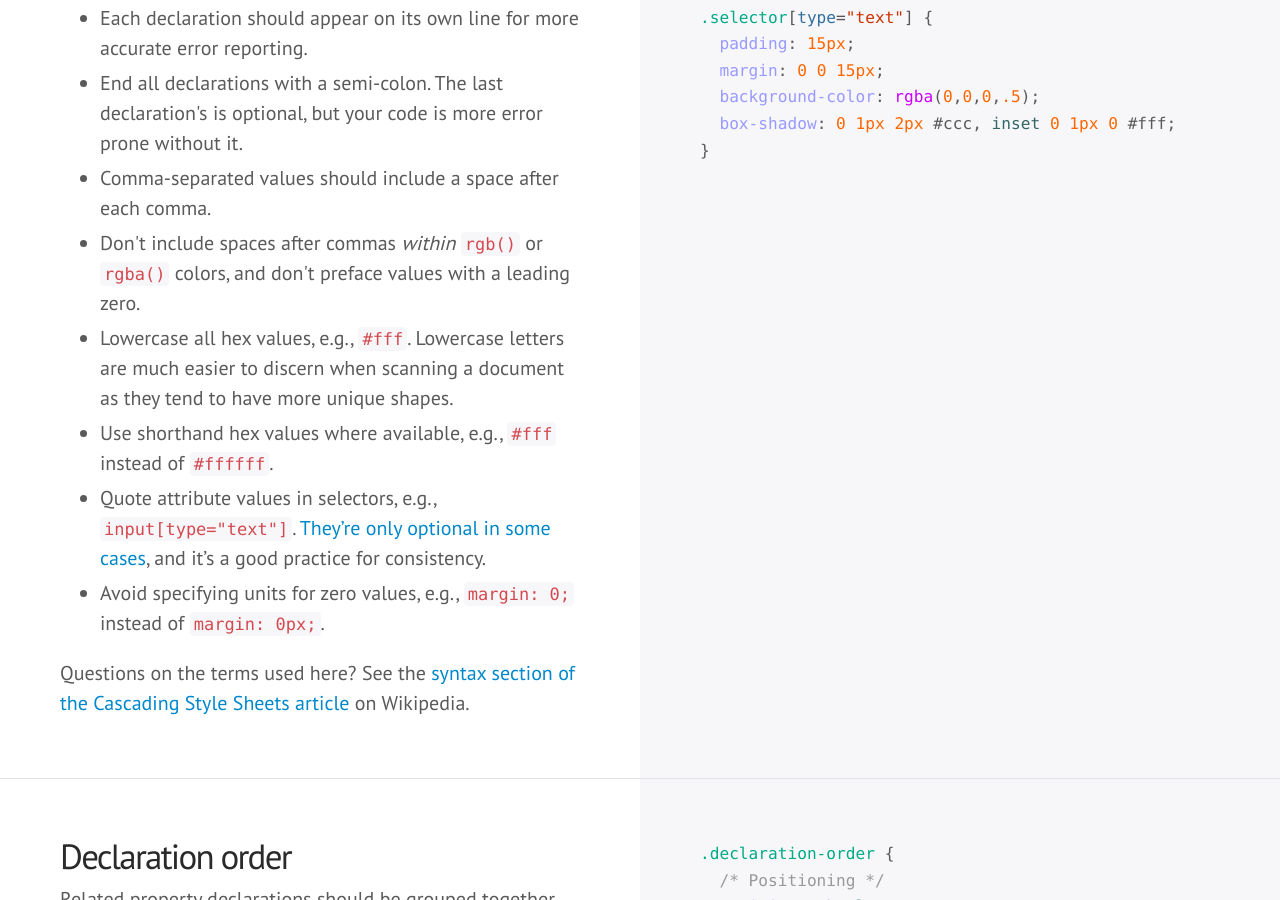
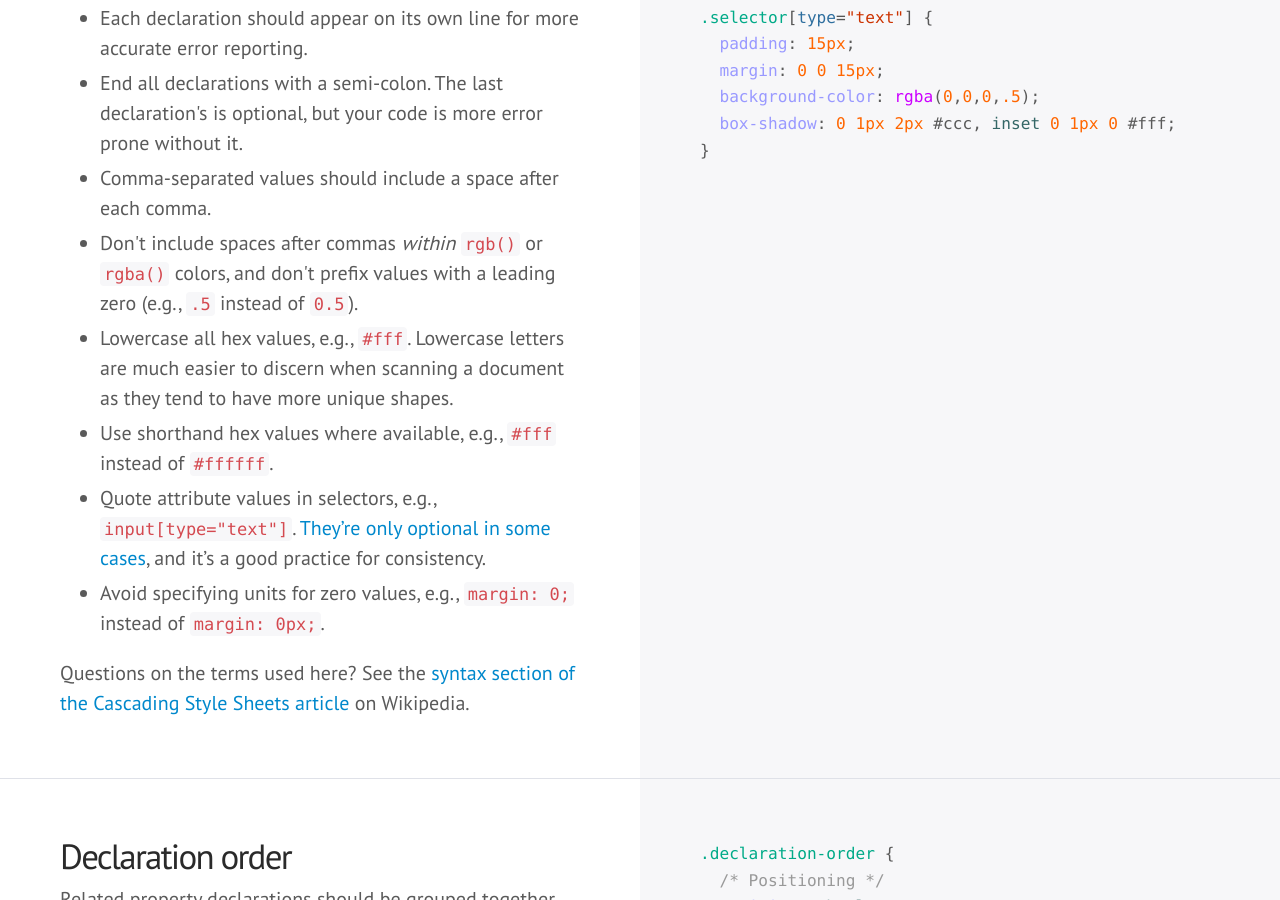
Before and after one commit to mdo/code-guide, a Jekyll site: the page built from index.html, in a window 1280 px wide and 900 px high, scrolled down 5419 px. Built offline with Jekyll 4.4.1, drawn with Linux system fonts in a browser that asks for light colours; Markdown is read by kramdown in place of the engine named in the settings; comment, search, counter and statistics services are not loaded.

Commit message:
Clarify rgba leading decimal and change preface to prefix

```diff
--- a/index.html
+++ b/index.html
@@ -186,7 +186,7 @@ layout: default
       <li>Each declaration should appear on its own line for more accurate error reporting.</li>
       <li>End all declarations with a semi-colon. The last declaration's is optional, but your code is more error prone without it.</li>
       <li>Comma-separated values should include a space after each comma.</li>
-      <li>Don't include spaces after commas <em>within</em> <code>rgb()</code> or <code>rgba()</code> colors, and don't preface values with a leading zero.</li>
+      <li>Don't include spaces after commas <em>within</em> <code>rgb()</code> or <code>rgba()</code> colors, and don't prefix values with a leading zero (e.g., <code>.5</code> instead of <code>0.5</code>).</li>
       <li>Lowercase all hex values, e.g., <code>#fff</code>. Lowercase letters are much easier to discern when scanning a document as they tend to have more unique shapes.</li>
       <li>Use shorthand hex values where available, e.g., <code>#fff</code> instead of <code>#ffffff</code>.</li>
       <li>Quote attribute values in selectors, e.g., <code>input[type="text"]</code>. <a href="http://mathiasbynens.be/notes/unquoted-attribute-values#css">They’re only optional in some cases</a>, and it’s a good practice for consistency.</li>
```
